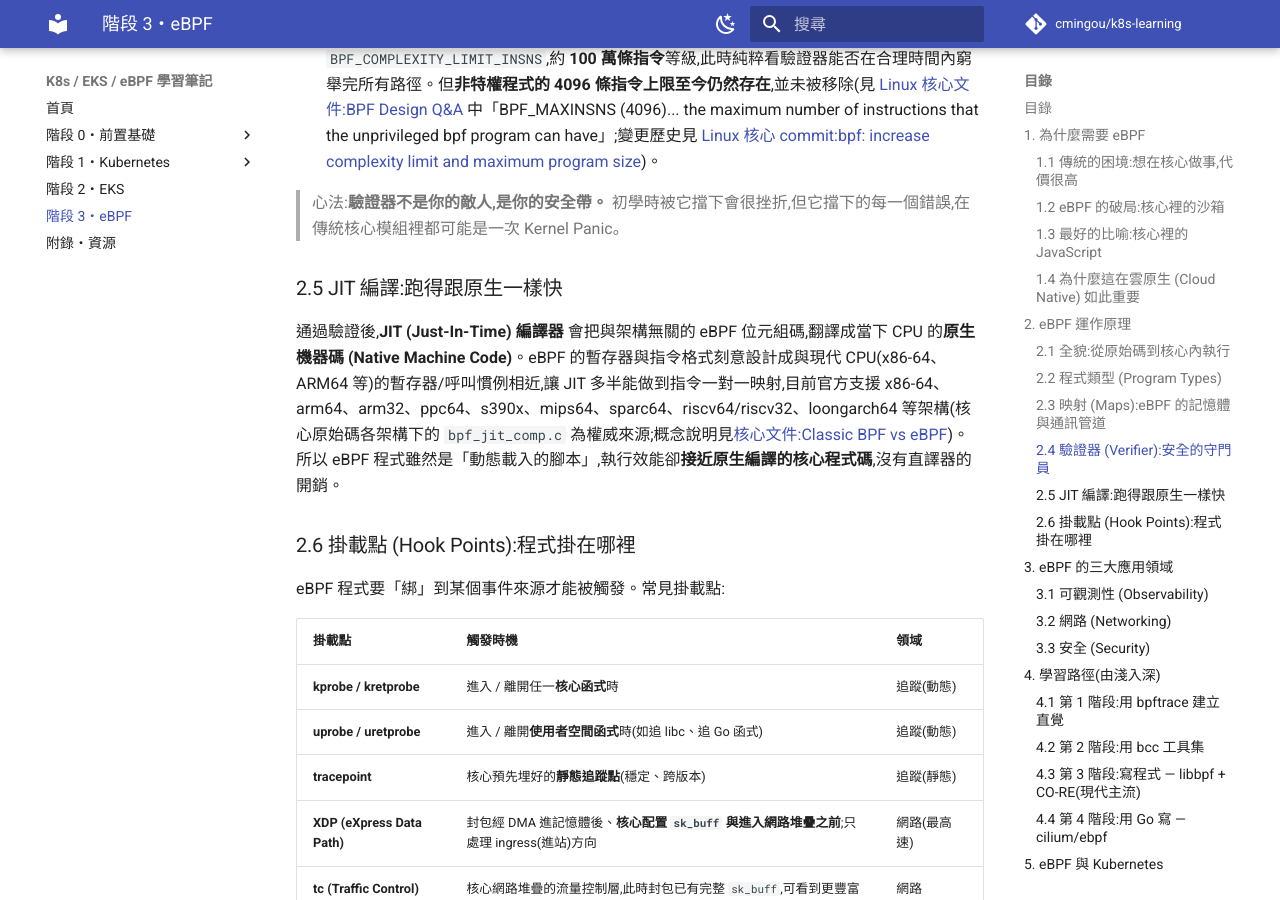
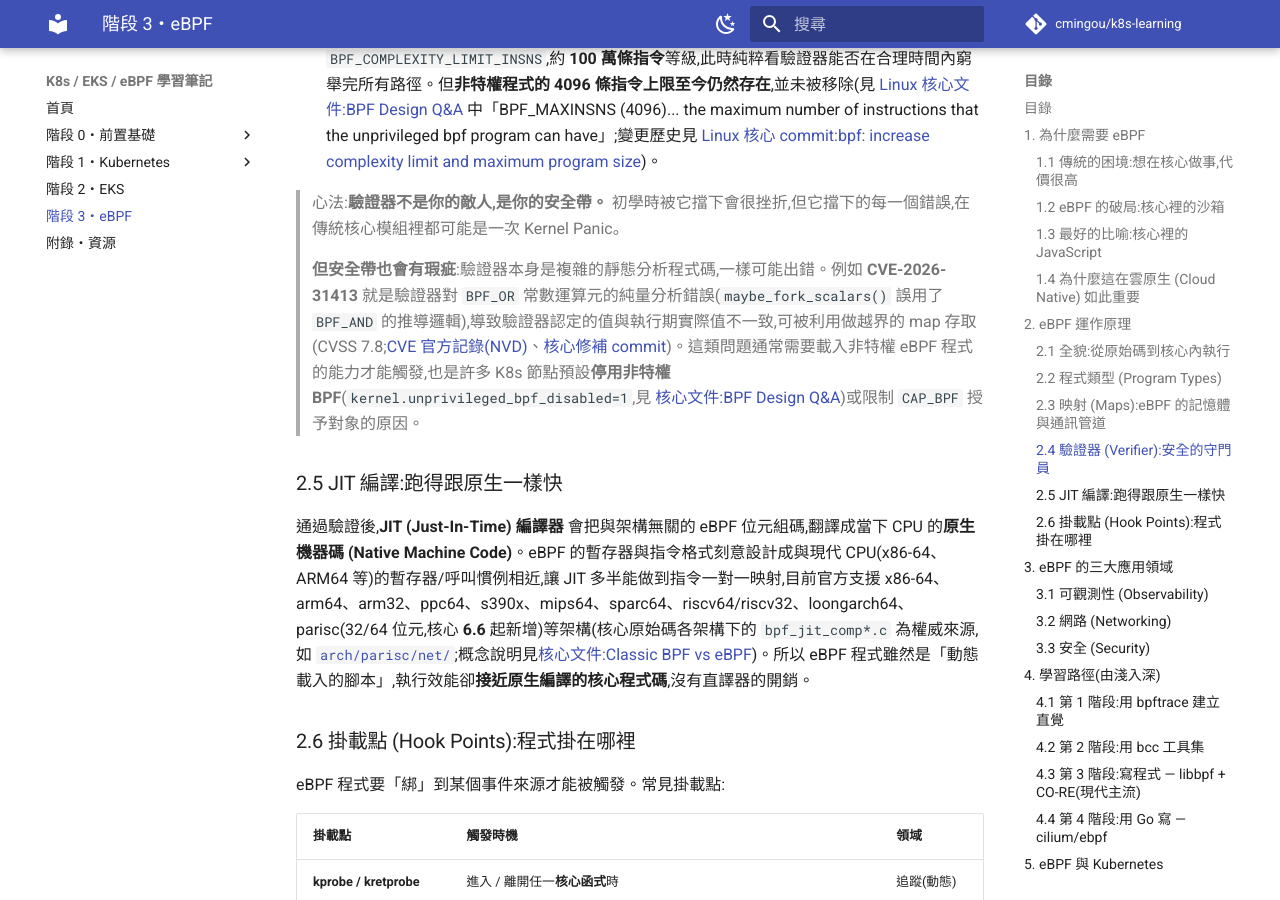
Before and after one commit to cmingou/k8s-learning, an MkDocs documentation site: the page built from docs/03-ebpf/README.md, in a window 1280 px wide and 900 px high, scrolled down 5812 px. Built offline with MkDocs 1.6.1 and Material for MkDocs 9.7.7, drawn with Linux system fonts in a browser that asks for light colours; comment, search, counter and statistics services are not loaded; some of the changed text lies outside the part shown.

Commit message:
查證更新:Gateway API v1.6.1、EKS OIDC PrivateLink/GPU 降價、eBPF PA-RISC JIT 與近期核心 CVE
本輪針對 2026-07-15 至 2026-08-01 期間的上游變動做查證,K8s 核心章節逐項核對
(release、KEP-5495、Pod Resize、原生 sidecar、user namespaces、sleep action)
均維持正確,僅小幅更新以下內容:

K8s:
- Gateway API 補充 v1.6.1 修補版(2026-07)
- AWS Load Balancer Controller GA 公告改為附精確日期(2026-03),並註明官方
  公告未直接標註 v3.0.0 版本號

EKS:
- Auto Mode 附加費「~12%」改為註明是社群估算、非官方定價頁明載數字;
  補充 2026-07 起 GPU/Trainium 機型管理費調降 35~60%
- IRSA OIDC 端點補充 2026-07 新增的 AWS PrivateLink 支援
- AL2 AMI 停止發布與 AL2 作業系統本身 EOS(2026-06-30)是兩件不同的事,原文
  容易讓人誤以為只有一個日期

eBPF:
- JIT 支援架構補上 parisc(核心 6.6 新增)
- Cilium 1.20.0(2026-07)版本現況與 Gateway API v1.6.1 支援
- 驗證器與 LSM/CAP_BPF 章節各補上一則近期 CVE 案例(2026-31413 驗證器
  BPF_OR 純量推導錯誤、2026-64036 CAP_BPF+CAP_PERFMON 越界存取、2026-64192
  BPF LSM 未初始化時的 inode storage map panic),強調安全是持續攻防而非
  一次性保證,並更新核心版本基準框架(主線已進入 7.x)

來源連結見各處引用,CVE 已交叉核對 NVD 記錄。

Co-Authored-By: Claude <noreply@anthropic.com>
Claude-Session: https://claude.ai/code/session_01PuYztkXLbamq7AxQ8c1i8c

````diff
--- a/docs/03-ebpf/README.md
+++ b/docs/03-ebpf/README.md
@@ -134,10 +134,12 @@ eBPF 程式本身是**無狀態、短命**的——每次事件觸發、跑完
 5. **指令數量與複雜度受限**:避免拖垮核心。核心 **5.2** 之前硬上限是 **4096 條指令**且複雜度上限 128K;5.2 之後的變更**只放寬了特權 (root) 程式**——複雜度上限改為單純的 `BPF_COMPLEXITY_LIMIT_INSNS`,約 **100 萬條指令**等級,此時純粹看驗證器能否在合理時間內窮舉完所有路徑。但**非特權程式的 4096 條指令上限至今仍然存在**,並未被移除(見 [Linux 核心文件:BPF Design Q&A](https://docs.kernel.org/bpf/bpf_design_QA.html) 中「BPF_MAXINSNS (4096)... the maximum number of instructions that the unprivileged bpf program can have」;變更歷史見 [Linux 核心 commit:bpf: increase complexity limit and maximum program size](https://github.com/torvalds/linux/commit/c04c0d2b968ac45d6ef020316808ef6c82325a82))。
 
 > 心法:**驗證器不是你的敵人,是你的安全帶。** 初學時被它擋下會很挫折,但它擋下的每一個錯誤,在傳統核心模組裡都可能是一次 Kernel Panic。
+>
+> **但安全帶也會有瑕疵**:驗證器本身是複雜的靜態分析程式碼,一樣可能出錯。例如 **CVE-2026-31413** 就是驗證器對 `BPF_OR` 常數運算元的純量分析錯誤(`maybe_fork_scalars()` 誤用了 `BPF_AND` 的推導邏輯),導致驗證器認定的值與執行期實際值不一致,可被利用做越界的 map 存取(CVSS 7.8;[CVE 官方記錄(NVD)](https://nvd.nist.gov/vuln/detail/CVE-2026-31413)、[核心修補 commit](https://git.kernel.org/stable/c/342aa1ee995ef5bbf876096dc3a5e51218d76fa4))。這類問題通常需要載入非特權 eBPF 程式的能力才能觸發,也是許多 K8s 節點預設**停用非特權 BPF**(`kernel.unprivileged_bpf_disabled=1`,見 [核心文件:BPF Design Q&A](https://docs.kernel.org/bpf/bpf_design_QA.html))或限制 `CAP_BPF` 授予對象的原因。
 
 ### 2.5 JIT 編譯:跑得跟原生一樣快
 
-通過驗證後,**JIT (Just-In-Time) 編譯器** 會把與架構無關的 eBPF 位元組碼,翻譯成當下 CPU 的**原生機器碼 (Native Machine Code)**。eBPF 的暫存器與指令格式刻意設計成與現代 CPU(x86-64、ARM64 等)的暫存器/呼叫慣例相近,讓 JIT 多半能做到指令一對一映射,目前官方支援 x86-64、arm64、arm32、ppc64、s390x、mips64、sparc64、riscv64/riscv32、loongarch64 等架構(核心原始碼各架構下的 `bpf_jit_comp.c` 為權威來源;概念說明見[核心文件:Classic BPF vs eBPF](https://docs.kernel.org/bpf/classic_vs_extended.html))。所以 eBPF 程式雖然是「動態載入的腳本」,執行效能卻**接近原生編譯的核心程式碼**,沒有直譯器的開銷。
+通過驗證後,**JIT (Just-In-Time) 編譯器** 會把與架構無關的 eBPF 位元組碼,翻譯成當下 CPU 的**原生機器碼 (Native Machine Code)**。eBPF 的暫存器與指令格式刻意設計成與現代 CPU(x86-64、ARM64 等)的暫存器/呼叫慣例相近,讓 JIT 多半能做到指令一對一映射,目前官方支援 x86-64、arm64、arm32、ppc64、s390x、mips64、sparc64、riscv64/riscv32、loongarch64、parisc(32/64 位元,核心 **6.6** 起新增)等架構(核心原始碼各架構下的 `bpf_jit_comp*.c` 為權威來源,如 [`arch/parisc/net/`](https://github.com/torvalds/linux/tree/master/arch/parisc/net);概念說明見[核心文件:Classic BPF vs eBPF](https://docs.kernel.org/bpf/classic_vs_extended.html))。所以 eBPF 程式雖然是「動態載入的腳本」,執行效能卻**接近原生編譯的核心程式碼**,沒有直譯器的開銷。
 
 ### 2.6 掛載點 (Hook Points):程式掛在哪裡
 
@@ -469,6 +471,8 @@ eBPF 用**雜湊表 (Hash Map)** 做查找,複雜度從 `O(n)` 降到接近 `O(1
 
 **Hubble** 是 Cilium 的可觀測性元件,讓你即時看到「哪個 Pod 跟哪個 Pod 講話、用什麼協定、有沒有被策略擋下」——服務地圖一目了然。
 
+> **版本現況**:[Cilium 1.20.0](https://github.com/cilium/cilium/releases/tag/v1.20.0) 已於 2026 年 7 月發布(超過 2,660 個 commit),Gateway API 支援由 v1.4 提升到 **v1.6.1**(對應本教材第 1 章 5.3 節談到的 TCPRoute/UDPRoute GA),並支援 Kubernetes v1.36。升級前請注意官方列出的重大變更項目(legacy Mutual Authentication、Envoy Go extensions、`cilium.io/v2alpha1 CiliumNodeConfig` 等)。
+
 ```bash
 # 用 Helm 安裝 Cilium 並啟用「取代 kube-proxy」模式(概念示意)
 helm install cilium cilium/cilium --namespace kube-system \
@@ -513,7 +517,13 @@ eBPF 的功能與核心版本**強相關**。各功能登場的大致里程碑(
 | **5.7** | [BPF LSM](https://docs.kernel.org/bpf/prog_lsm.html) 引入 |
 | **5.8** | `CAP_BPF` / `CAP_PERFMON` 權限拆分、[Ring Buffer 映射](https://docs.kernel.org/bpf/ringbuf.html) 引入 |
 
-**實務建議:做 CO-RE 與現代開發,以核心 **5.4+**(理想 5.8+)且**啟用 BTF**(`CONFIG_DEBUG_INFO_BTF=y`)為基準。**
+**實務建議:做 CO-RE 與現代開發,以核心 **5.4+**(理想 5.8+)且**啟用 BTF**(`CONFIG_DEBUG_INFO_BTF=y`)為基準。**(截至 2026 年中,主線核心已進入 **7.x** 系列——[Linux 7.0 於 2026 年 4 月發布](https://kernelnewbies.org/Linux_7.0);上述 5.4+/5.8+ 只是「CO-RE 可用」的**最低**基準,新專案沒有理由不用更新的 LTS 核心。)
+
+> **近期已知的 eBPF 相關核心安全公告**(提醒:eBPF 的攻擊面包含驗證器、maps、helper 三處,以下各對應一處):
+> - **[CVE-2026-64036](https://nvd.nist.gov/vuln/detail/CVE-2026-64036)**(CVSS 7.8):`css_rstat_updated()` 這個 BPF kfunc 沒有驗證呼叫端傳入的 CPU 編號合法性,持有 `CAP_BPF` + `CAP_PERFMON` 即可觸發越界的 per-CPU 記憶體存取;已在 6.18.34 / 7.0.11 / 7.1 等版本修補。這正是 6.2 節「`CAP_BPF` 拆分權限」立意雖好,但拆出的能力組合仍可能被濫用的實例。
+> - **[CVE-2026-64192](https://nvd.nist.gov/vuln/detail/CVE-2026-64192)**:在 `CONFIG_BPF_LSM=y` 但 BPF LSM 未於開機時初始化的系統上,建立 `BPF_MAP_TYPE_INODE_STORAGE` map 會讓 inode 安全 blob 的偏移量停留在錯誤的預設值,導致記憶體別名進而破壞 RCU 回呼指標,清理階段觸發 Kernel Panic;修補後改為在建立當下直接拒絕該 map 類型(影響 5.10 至 7.1.4,修補見 7.2-rc2 起)。
+>
+> 這兩個案例的教育意義:**eBPF 的「安全」是核心持續攻防的動態結果,不是一次性保證**——生產環境務必訂閱 [Linux 核心官方 CVE 公告(linux-cve-announce 郵件論壇)](https://docs.kernel.org/process/cve.html) 或發行版的安全公告,並優先選用仍在收到安全更新的 LTS 核心。
 
 ```bash
 # 檢查核心版本
````
Also changed, not shown: docs/01-kubernetes/03-networking-service.md (+2 -2 lines), docs/02-eks/README.md (+5 -3 lines).
